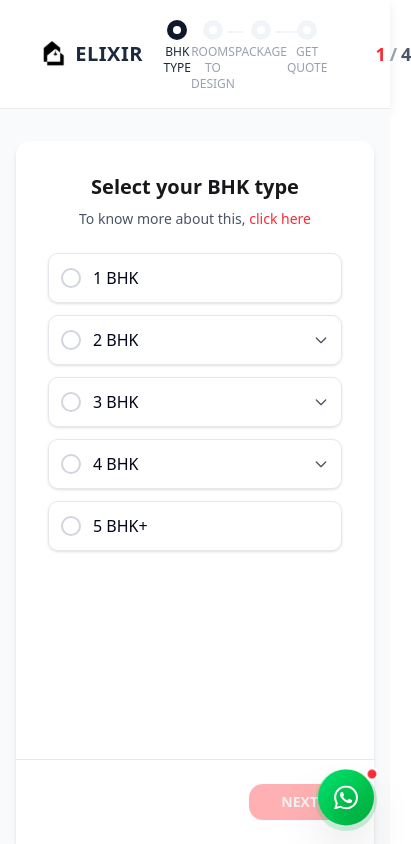
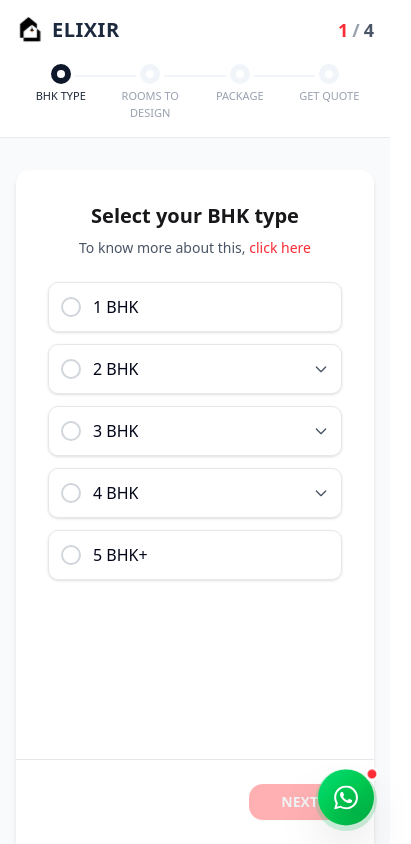
Before and after one commit to EpicAryan/elixir, a Next.js app: page /calculator in a window 390 px wide. Shown: the whole page, 411 px wide, since content can reach past the window. Built offline with nearby package versions, Linux system fonts and the light colour scheme; what i18n-iso-countries would draw is missing.

Commit message:
refactor: progress bar responsive

```diff
--- a/src/app/api/send-telegram/route.ts
+++ /dev/null
@@ -1,21 +0,0 @@
-import { NextRequest } from 'next/server';
-import { sendTelegramNotification } from '../../../lib/telegramNotify';
-
-export async function POST(request: NextRequest) {
-  try {
-    const formData = await request.json();
-    const success = await sendTelegramNotification(formData);
-
-    if (success) {
-      return Response.json({ message: 'Notification sent successfully' });
-    } else {
-      return Response.json({ message: 'Failed to send notification' }, { status: 500 });
-    }
-  } catch (error) {
-    console.error('API Error:', error);
-    return Response.json({
-      message: 'Internal server error',
-      error: error instanceof Error ? error.message : 'Unknown error'
-    }, { status: 500 });
-  }
-}
--- a/src/components/ui-components/interiorDesignStepper.tsx
+++ b/src/components/ui-components/interiorDesignStepper.tsx
@@ -131,9 +131,8 @@ export default function InteriorDesignStepper({
     return (
         <div className="flex flex-col h-screen w-full bg-gray-200">
             {/* Top Navbar */}
-            <header className="bg-white px-10 py-4 shadow-[0_4px_10px_rgba(0,0,0,0.08)] border-b border-gray-200/80">
+            {/* <header className="bg-white px-4 sm:px-10 py-4 shadow-[0_4px_10px_rgba(0,0,0,0.08)] border-b border-gray-200/80">
                 <div className="flex items-center justify-between mx-auto">
-                    {/* Logo */}
                     <div className="flex items-center">
                         <motion.div whileTap={{ scale: 0.95 }} whileHover={{ scale: 1.05 }} className="cursor-pointer">
                             <Link href="/" className="flex items-center gap-2">
@@ -151,7 +150,6 @@ export default function InteriorDesignStepper({
                         </motion.div>
                     </div>
 
-                    {/* Progress Bar with Step Indicators */}
                     <div className="flex-1 mx-12 max-w-6xl">
                         <Stepper value={currentStep}>
                             {stepsArray.map((_, index) => {
@@ -188,14 +186,86 @@ export default function InteriorDesignStepper({
                         </Stepper>
                     </div>
 
-                    {/* Step Counter */}
                     <div className="flex items-center text-lg font-semibold">
                         <span className="text-red-500">{currentStep}</span>
                         <span className="text-gray-400 mx-1">/</span>
                         <span className="text-gray-600">{totalSteps}</span>
                     </div>
                 </div>
+            </header>  */}
+            <header className="bg-white px-4 sm:px-10 py-4 shadow-[0_4px_10px_rgba(0,0,0,0.08)] border-b border-gray-200/80">
+                <div className="flex flex-col sm:flex-row sm:items-center sm:justify-between mx-auto gap-4">
+
+                    {/* Top Row: Logo and Step Counter (in a flex row on sm+) */}
+                    <div className="flex items-center justify-between w-full sm:w-auto">
+                        {/* Logo */}
+                        <motion.div whileTap={{ scale: 0.95 }} whileHover={{ scale: 1.05 }} className="cursor-pointer">
+                            <Link href="/" className="flex items-center gap-2">
+                            <Image
+                                src="/logo.svg"
+                                alt="Elixir Logo"
+                                width={32}
+                                height={32}
+                                className="w-7 h-7 sm:w-8 sm:h-8"
+                            />
+                            <span className="text-xl sm:text-2xl font-semibold text-slate-800 font-gtpro uppercase tracking-wide">
+                                Elixir
+                            </span>
+                            </Link>
+                        </motion.div>
+
+                        {/* Step Counter */}
+                        <div className="sm:hidden flex items-center text-lg font-semibold">
+                            <span className="text-red-500">{currentStep}</span>
+                            <span className="text-gray-400 mx-1">/</span>
+                            <span className="text-gray-600">{totalSteps}</span>
+                        </div>
+                    </div>
+
+                    {/* Progress Bar */}
+                    <div className="w-full sm:flex-1 sm:mx-12 max-w-6xl">
+                        <Stepper value={currentStep}>
+                            {stepsArray.map((_, index) => {
+                            const step = index + 1;
+                            const isLast = step === stepsArray.length;
+
+                            return (
+                                <StepperItem
+                                    key={step}
+                                    step={step}
+                                    className="relative flex-1 flex-col!"
+                                >
+                                <StepperTrigger className="flex flex-col items-center gap-1">
+                                    <StepperIndicator />
+                                    <StepperTitle
+                                    className={`text-[11px] md:text-xs font-medium transition-colors duration-300 ${
+                                        currentStep === step
+                                        ? "text-gray-800"
+                                        : currentStep > step
+                                        ? "text-gray-700"
+                                        : "text-gray-400"
+                                    }`}
+                                    >
+                                    {stepLabels[index]}
+                                    </StepperTitle>
+                                </StepperTrigger>
+
+                                {!isLast && (
+                                    <StepperSeparator className="absolute inset-x-0 top-3 left-[calc(50%+0.75rem+0.125rem)] -order-1 m-0 -translate-y-1/2 group-data-[orientation=horizontal]/stepper:w-[calc(100%-1.5rem-0.25rem)] group-data-[orientation=horizontal]/stepper:flex-none" />
+                                )}
+                                </StepperItem>
+                            );
+                            })}
+                        </Stepper>
+                    </div>
+                    <div className="hidden sm:flex items-center text-lg font-semibold sm:ml-8">
+                            <span className="text-red-500">{currentStep}</span>
+                            <span className="text-gray-400 mx-1">/</span>
+                            <span className="text-gray-600">{totalSteps}</span>
+                    </div>
+                </div>
             </header>
+
 
             <div className="flex-1 overflow-hidden flex justify-center items-stretch px-4 pt-8 bg-gray-50">
                 <div className="bg-white rounded-t-xl shadow-md w-full max-w-3xl flex flex-col flex-1 overflow-hidden">
```
Also changed, not shown: src/lib/telegramNotify.ts (+0 -59 lines).
